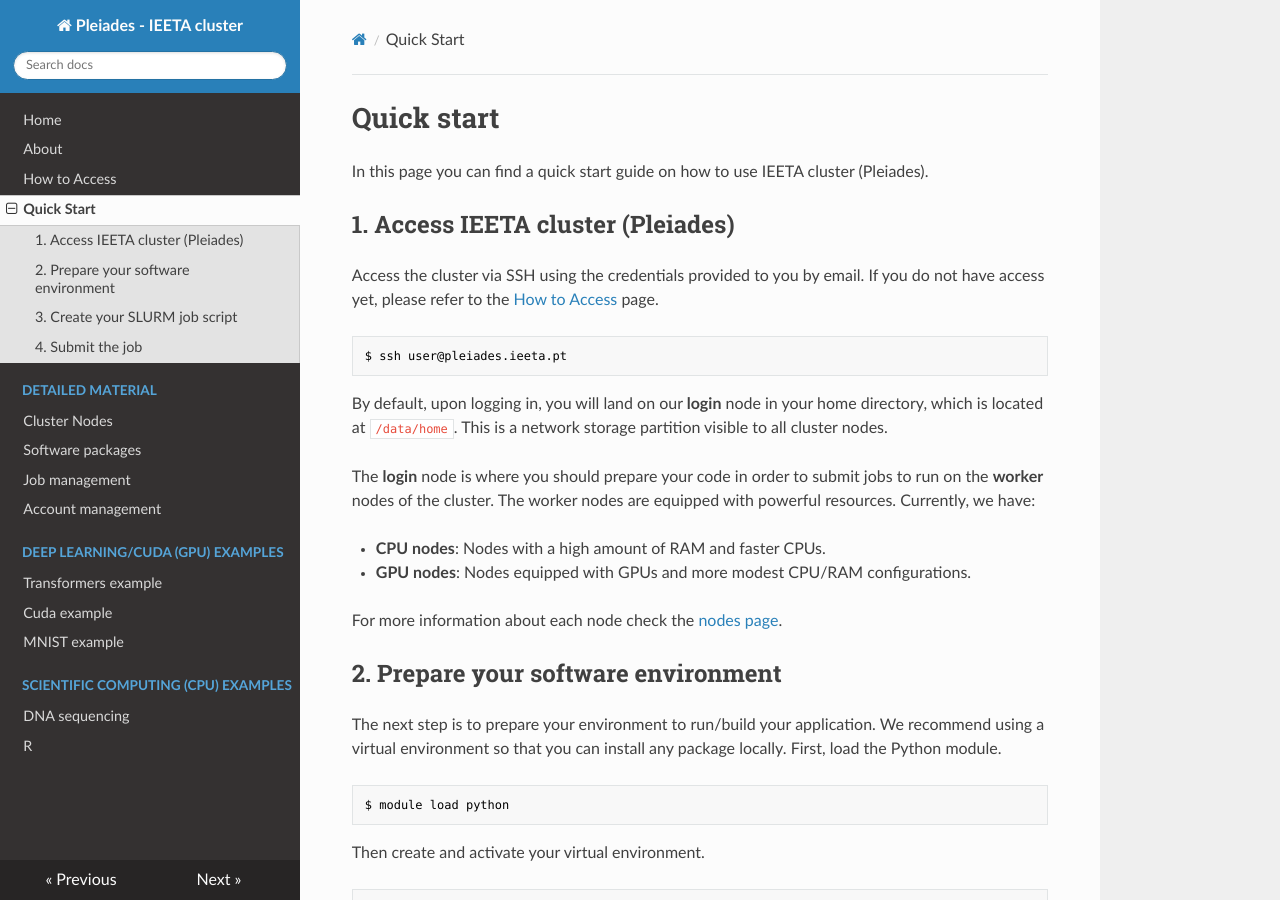
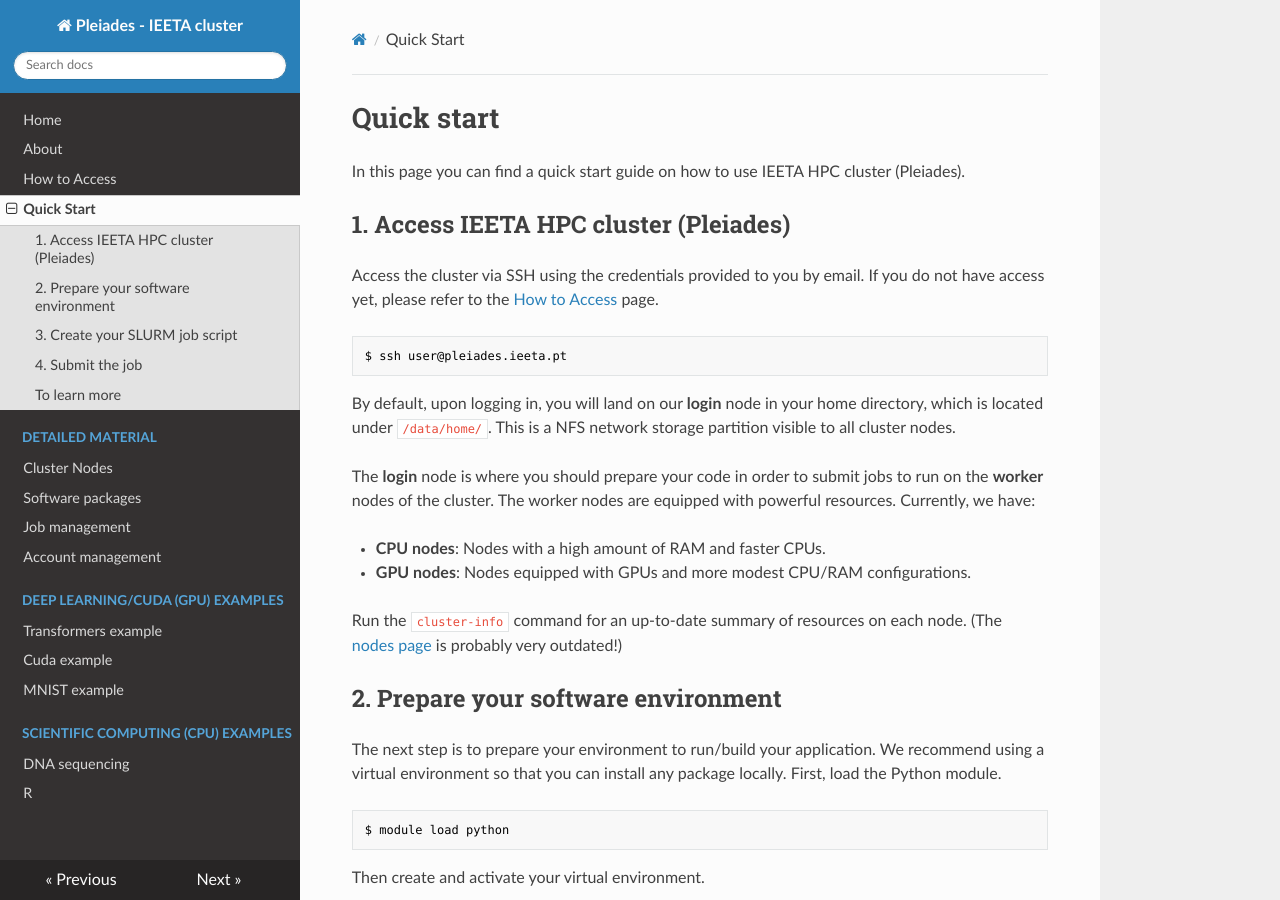
Before and after one commit to ieeta-pt/HPC-guides, an MkDocs documentation site: the page built from docs/quick_start.md, in a window 1280 px wide and 900 px high. Built offline with MkDocs 1.6.1, drawn with Linux system fonts in a browser that asks for light colours; nearby versions of some CDN libraries; some of the changed text lies outside the part shown.

Commit message:
Revise quick start guide for IEETA HPC cluster
Updated the quick start guide for the IEETA HPC cluster to include a link to Qlustar HPC User Guide.

````diff
--- a/docs/quick_start.md
+++ b/docs/quick_start.md
@@ -1,8 +1,8 @@
 # Quick start
 
-In this page you can find a quick start guide on how to use IEETA cluster (Pleiades).
+In this page you can find a quick start guide on how to use IEETA HPC cluster (Pleiades).
 
-## 1. Access IEETA cluster (Pleiades)
+## 1. Access IEETA HPC cluster (Pleiades)
 
 Access the cluster via SSH using the credentials provided to you by email. If you do not have access yet, please refer to the [How to Access](how_to_access.md) page.
 
@@ -10,14 +10,15 @@
 $ ssh user@pleiades.ieeta.pt
 ```
 
-By default, upon logging in, you will land on our **login** node in your home directory, which is located at `/data/home`. This is a network storage partition visible to all cluster nodes.
+By default, upon logging in, you will land on our **login** node in your home directory, which is located under `/data/home/`. This is a NFS network storage partition visible to all cluster nodes.
 
 The **login** node is where you should prepare your code in order to submit jobs to run on the **worker** nodes of the cluster. The worker nodes are equipped with powerful resources. Currently, we have:
 
 - **CPU nodes**: Nodes with a high amount of RAM and faster CPUs.
 - **GPU nodes**: Nodes equipped with GPUs and more modest CPU/RAM configurations.
 
-For more information about each node check the [nodes page](detail_material/nodes.md).
+Run the `cluster-info` command for an up-to-date summary of resources on each node.
+(The [nodes page](detail_material/nodes.md) is probably very outdated!)
 
 ## 2. Prepare your software environment
 
@@ -90,3 +91,11 @@
 ```bash
 $ squeue
 ```
+
+## To learn more
+
+Our cluster currently runs the [Qlustar OS](https://qlustar.com/),
+which uses SLURM job management and SPACK software management.
+
+You can find general help as well as specific details about using this system in the
+[Qlustar HPC User Manual](https://docs.qlustar.com/Qlustar/14/HPCstack/hpc-user-manual.html).
````
